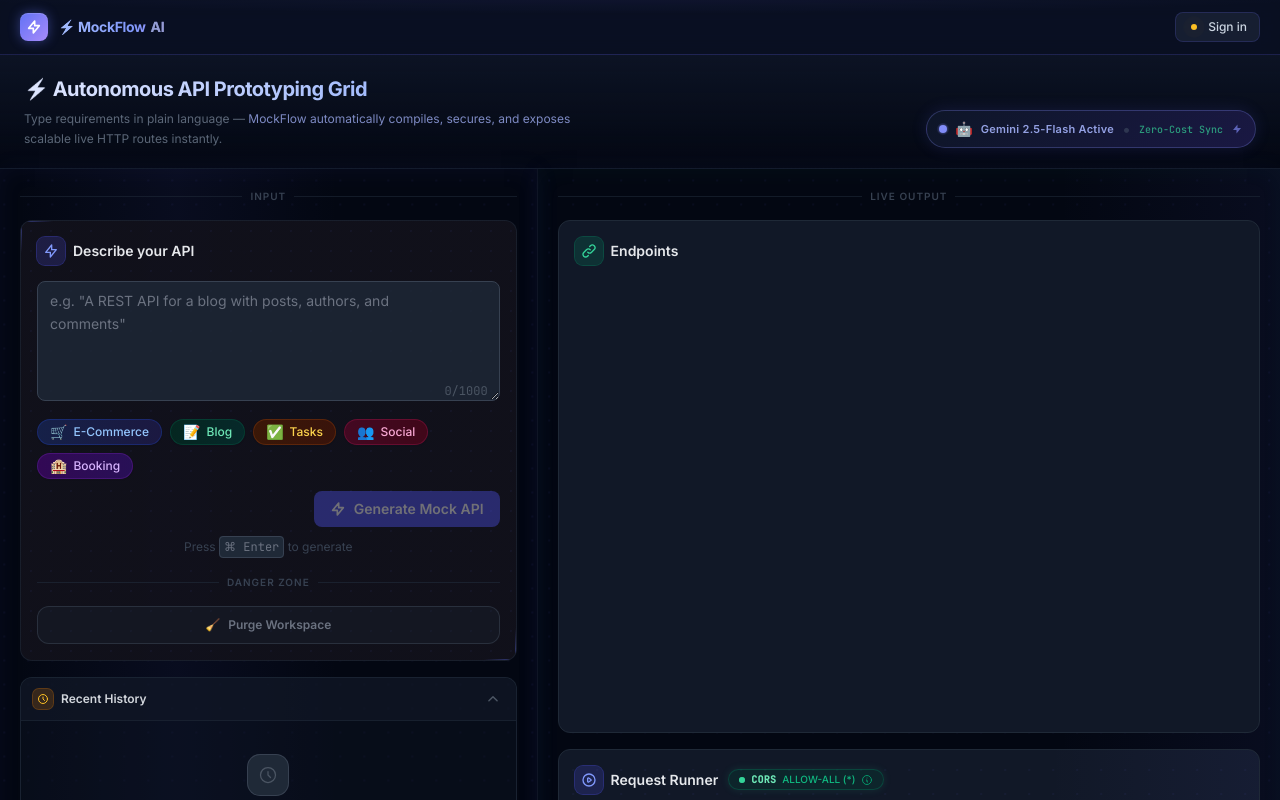
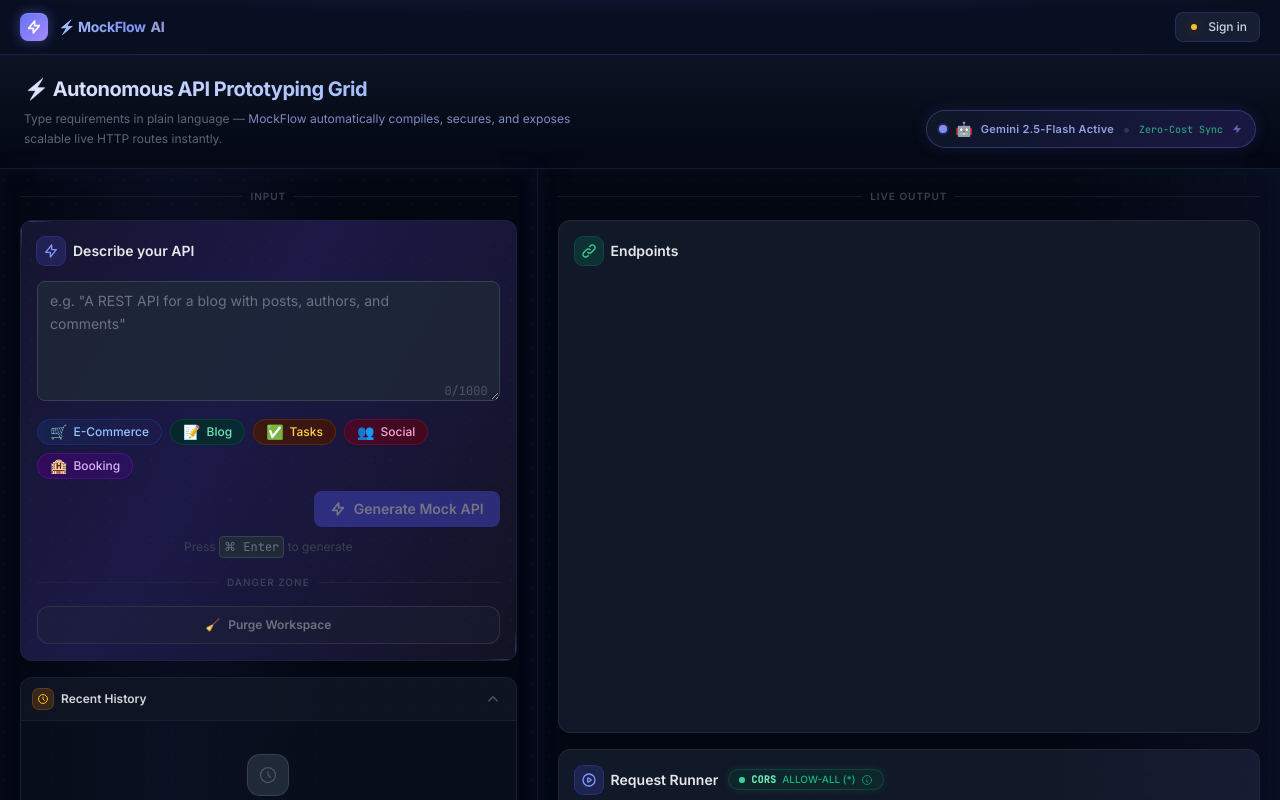
Before and after one commit to aamir569696/MockFlow-AI, a React (Vite) app in the folder frontend/: page /playground in a window 1280 px wide. Shown: the top 800 px of the page. Built offline with nearby package versions, Linux system fonts and the light colour scheme.

Commit message:
UI polish

```diff
--- a/frontend/src/components/playground/EndpointPreview.jsx
+++ b/frontend/src/components/playground/EndpointPreview.jsx
@@ -1,4 +1,5 @@
 import { useState } from 'react';
+import { motion, AnimatePresence } from 'framer-motion';
 import { usePlaygroundStore } from '../../store/playgroundStore.js';
 import ExportDropdown from './ExportDropdown.jsx';
 
@@ -418,22 +419,32 @@ export default function EndpointPreview() {
 
       {/* ── Endpoint accordion list ────────────────────────────────────── */}
       {!isGenerating && endpoints.length > 0 && (
-        <ul className="flex flex-col gap-1" role="list">
+        <motion.ul
+          className="flex flex-col gap-1"
+          role="list"
+          variants={{
+            hidden: {},
+            show:   { transition: { staggerChildren: 0.04 } },
+          }}
+          initial="hidden"
+          animate="show"
+        >
           {endpoints.map((ep, index) => {
             const mockPath    = `/api/mock/${sessionId}/${ep.slug}`;
             const drawerKey   = `${index}-${ep.method}-${ep.slug}`;
             const isActive    = activeEndpoint?.slug === ep.slug && activeEndpoint?.method === ep.method;
             const isOpen      = openDrawer === drawerKey;
             const methodClass = METHOD_COLORS[ep.method] ?? 'method-GET';
-            // Staggered cascade: each card slides up with an increasing delay
-            // capped at 400 ms so the last card doesn't feel sluggish
-            const staggerDelay = `${Math.min(index * 45, 400)}ms`;
 
             return (
-              <li
+              <motion.li
                 key={drawerKey}
-                className="flex flex-col animate-slide-up"
-                style={{ animationDelay: staggerDelay }}
+                className="flex flex-col"
+                variants={{
+                  hidden: { opacity: 0, y: 14, scale: 0.98 },
+                  show:   { opacity: 1, y: 0,  scale: 1,
+                    transition: { type: 'spring', stiffness: 340, damping: 26 } },
+                }}
               >
 
                 {/* ── Route card (accordion trigger) ───────────────── */}
@@ -508,18 +519,29 @@ export default function EndpointPreview() {
                   </svg>
                 </div>
 
-                {/* ── Accordion drawer ─────────────────────────────── */}
+                {/* ── Accordion drawer — spring expand ─────────── */}
+                <AnimatePresence initial={false}>
                   {isOpen && (
+                    <motion.div
+                      key="drawer"
+                      initial={{ height: 0, opacity: 0 }}
+                      animate={{ height: 'auto', opacity: 1 }}
+                      exit={{ height: 0, opacity: 0 }}
+                      transition={{ type: 'spring', stiffness: 260, damping: 22 }}
+                      style={{ overflow: 'hidden' }}
+                    >
                       <EndpointDrawer
                         ep={ep}
                         mockPath={mockPath}
                         generatedSchema={generatedSchema}
                       />
+                    </motion.div>
                   )}
-              </li>
+                </AnimatePresence>
+              </motion.li>
             );
           })}
-        </ul>
+        </motion.ul>
       )}
     </div>
   );
--- a/frontend/src/components/playground/PromptPanel.jsx
+++ b/frontend/src/components/playground/PromptPanel.jsx
@@ -1,4 +1,5 @@
 import { useState } from 'react';
+import { motion } from 'framer-motion';
 import { usePlaygroundStore } from '../../store/playgroundStore.js';
 
 // ── Power-Prompt Quick Action Badges ─────────────────────────────────────────
@@ -74,16 +75,29 @@ export default function PromptPanel() {
   };
 
   return (
-    <div
+    <motion.div
       className="relative flex flex-col gap-4 overflow-hidden rounded-xl
-                 border border-gray-800/60 p-4 animate-fade-in"
+                 border border-gray-800/60 p-4"
       style={{
-        /* Dot-grid mesh — premium Linear/Vercel texture */
         backgroundImage: [
           'radial-gradient(circle, rgba(98,114,245,0.05) 1px, transparent 1px)',
-          'linear-gradient(rgba(17,17,27,0.97) 0%, rgba(17,17,27,0.97) 100%)',
+          'linear-gradient(120deg, rgba(17,17,27,0.97) 0%, rgba(30,27,75,0.92) 25%, rgba(17,17,27,0.97) 50%, rgba(30,29,82,0.92) 75%, rgba(17,17,27,0.97) 100%)',
         ].join(', '),
-        backgroundSize: '20px 20px, 100% 100%',
+        backgroundSize: '20px 20px, 300% 300%',
+      }}
+      animate={isGenerating ? {
+        backgroundPosition: ['0% 50%', '100% 50%', '0% 50%'],
+      } : {
+        backgroundPosition: '0% 50%',
+      }}
+      transition={isGenerating ? {
+        backgroundPosition: {
+          duration: 4,
+          repeat: Infinity,
+          ease: 'linear',
+        },
+      } : {
+        backgroundPosition: { duration: 0.6 },
       }}
     >
       {/* Corner accent — top-left */}
@@ -316,6 +330,6 @@ export default function PromptPanel() {
           </>
         )}
       </button>
-    </div>
+    </motion.div>
   );
 }
```
Also changed, not shown: frontend/package.json (+4 -3 lines), 1 other file (tests, documents, lock files or other folders). Lines whose indentation alone changed are shown as unchanged.
